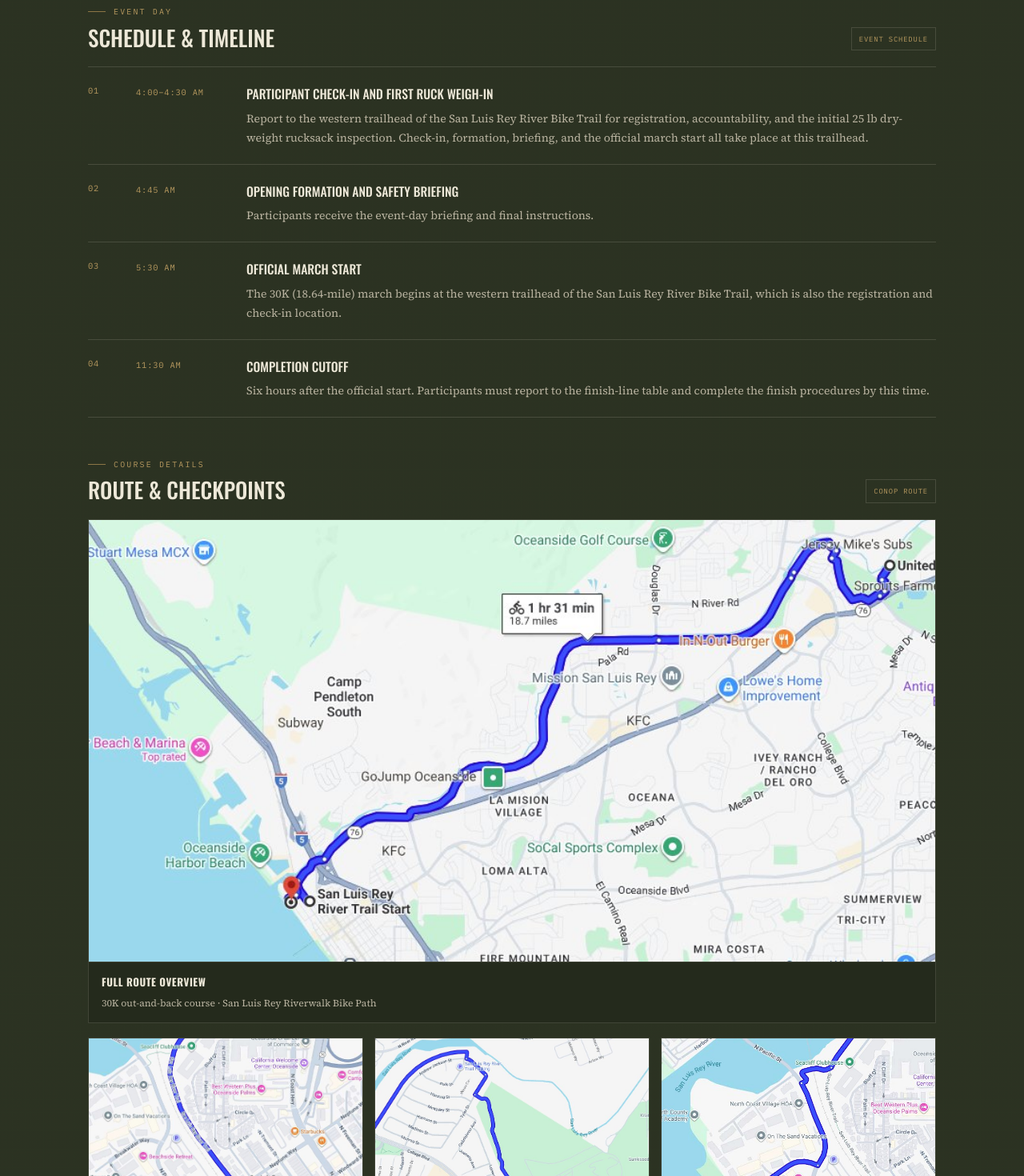
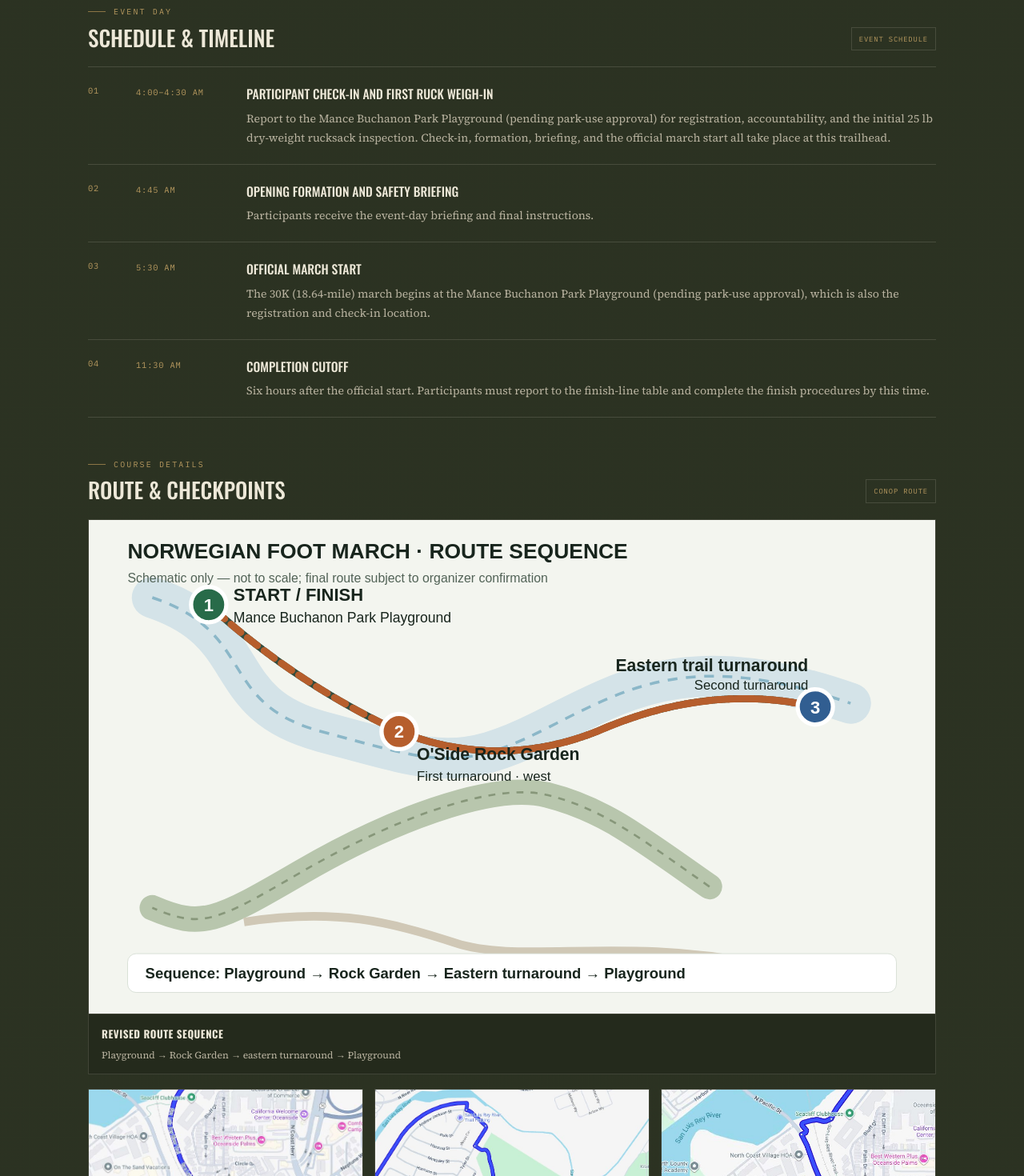
Before and after one commit to TypeErrorDev/nfm_416cabn, a Next.js app: page / in a window 1280 px wide. Shown: the part 2020-3490 px from the top of the page at 80% size. Built offline with nearby package versions, Linux system fonts and the light colour scheme; no server answers.

Commit message:
Update event route and start finish location

```diff
--- a/app/page.tsx
+++ b/app/page.tsx
@@ -11,9 +11,9 @@ const eventFacts = [
 ];
 
 const scheduleItems = [
-  { time: "4:00–4:30 AM", title: "Participant check-in and first ruck weigh-in", description: "Report to the western trailhead of the San Luis Rey River Bike Trail for registration, accountability, and the initial 25 lb dry-weight rucksack inspection. Check-in, formation, briefing, and the official march start all take place at this trailhead." },
+  { time: "4:00–4:30 AM", title: "Participant check-in and first ruck weigh-in", description: "Report to the Mance Buchanon Park Playground (pending park-use approval) for registration, accountability, and the initial 25 lb dry-weight rucksack inspection. Check-in, formation, briefing, and the official march start all take place at this trailhead." },
   { time: "4:45 AM", title: "Opening formation and safety briefing", description: "Participants receive the event-day briefing and final instructions." },
-  { time: "5:30 AM", title: "Official march start", description: "The 30K (18.64-mile) march begins at the western trailhead of the San Luis Rey River Bike Trail, which is also the registration and check-in location." },
+  { time: "5:30 AM", title: "Official march start", description: "The 30K (18.64-mile) march begins at the Mance Buchanon Park Playground (pending park-use approval), which is also the registration and check-in location." },
   { time: "11:30 AM", title: "Completion cutoff", description: "Six hours after the official start. Participants must report to the finish-line table and complete the finish procedures by this time." },
 ];
 
@@ -141,8 +141,8 @@ export default function Home() {
             <div className="info-block-heading"><div><p className="eyebrow">Course details</p><h3>Route &amp; checkpoints</h3></div><span className="placeholder-tag">CONOP route</span></div>
             <div className="route-gallery" aria-label="Route maps">
               <figure className="route-gallery-overview">
-                <Image src="/route-overview.jpg" alt="Overall route map for the Norwegian Foot March along the San Luis Rey Riverwalk Bike Path" width={1600} height={1000} priority />
-                <figcaption><strong>Full route overview</strong><span>30K out-and-back course · San Luis Rey Riverwalk Bike Path</span></figcaption>
+                <Image src="/route-sequence.svg" alt="Overall route map for the Norwegian Foot March along the San Luis Rey Riverwalk Bike Path" width={1600} height={1000} priority />
+                <figcaption><strong>Revised route sequence</strong><span>Playground → Rock Garden → eastern turnaround → Playground</span></figcaption>
               </figure>
               <div className="route-gallery-details">
                 <figure>
@@ -217,7 +217,7 @@ export default function Home() {
           </div>
           <div className="homepage-faq">
             <details><summary>How do I register?</summary><p>Online advance registration is encouraged and remains open through event day. Walk-up registration is also accepted during the 4:00–4:30 AM check-in window. Participation is free.</p></details>
-            <details><summary>Where does the march start and finish?</summary><p>Registration, check-in, formation, and the march start are all at the western trailhead of the San Luis Rey River Bike Trail. The march finishes at O&apos;Side Rock Garden near the beach.</p></details>
+            <details><summary>Where does the march start and finish?</summary><p>Registration, check-in, formation, and the march start are all at the Mance Buchanon Park Playground (pending park-use approval). The march finishes at O&apos;Side Rock Garden near the beach.</p></details>
             <details><summary>Which completion time applies to me?</summary><p>Use the <a href="#standards">Standards &amp; Requirements</a> section. Select your age group and standard category in the dropdowns to display the time supplied for this event. Review the final participant instructions for any additional requirements.</p></details>
             <details><summary>How should I prepare for the march?</summary><p>Review the <a href="#preparation">Norwegian Foot March Training and Preparation Packet</a>. It covers progressive endurance training, rucking, footwear and equipment preparation, hydration, fueling, and recovery. It is general preparation guidance, not a substitute for the official event instructions.</p></details>
             <details><summary>What should I bring?</summary><p>Bring your own water, snacks/energy food, personal first-aid supplies, headlamp or suitable light source, and reflective belt worn around your rucksack. Event water refills and basic CLS supplies will be available at route stations, but snacks are not guaranteed.</p></details>
```
